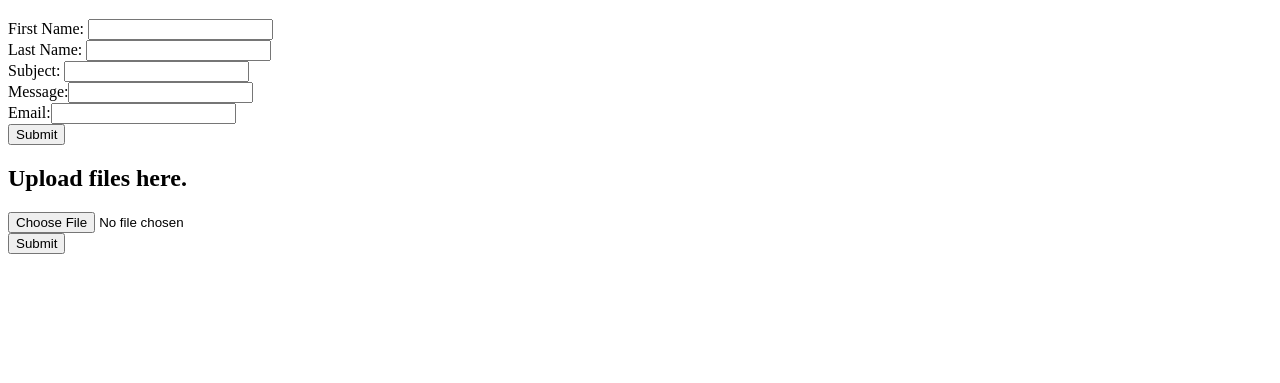
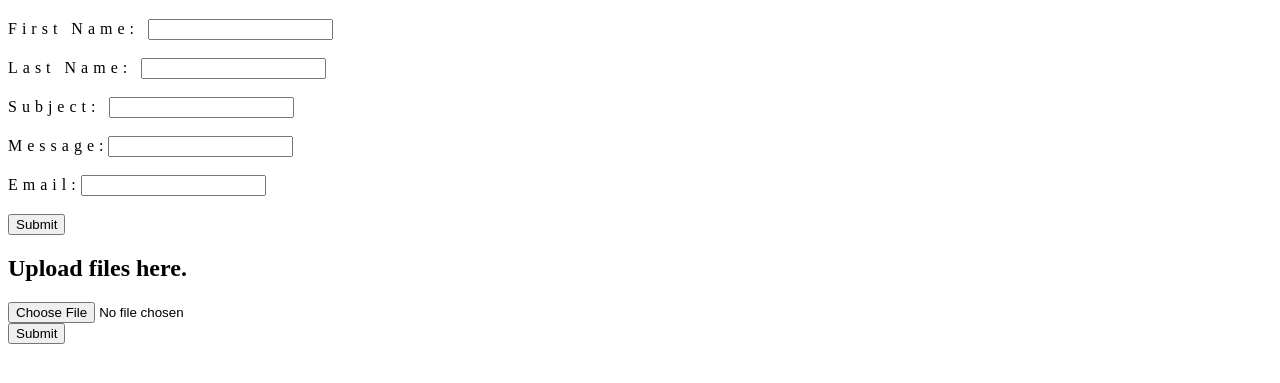
Before and after one commit to patparapatrick/2091-prelim-lab-activities-pv-su54wl, a website: page midterms/mid-integ-form/public/contact.html in a window 1280 px wide. Shown: the part 117-500 px from the top of the page. Drawn offline with Linux system fonts and the light colour scheme.

Commit message:
2 files modified

```diff
--- a/midterms/mid-integ-form/public/contact.css
+++ b/midterms/mid-integ-form/public/contact.css
@@ -2,6 +2,10 @@ h1 {
   background-color: black;
   color: rebeccapurple;
   text-align: center;
+}
+form {
+  text-align: left;
+  letter-spacing: 5px;
 }
 /* Add a black background color to the top navigation */
 .topnav {
--- a/midterms/mid-integ-form/public/contact.html
+++ b/midterms/mid-integ-form/public/contact.html
@@ -21,18 +21,17 @@
       enctype="multipart/form-data"
       method="GET"
     >
-      First Name: <input type="text" name="first_name" /> <br />
-      Last Name: <input type="text" name="last_name" /> <br> Subject:
-      <input type="text" name="subject" /> <br />
-      Message:<input type="text" name="message" /> <br />
-      Email:<input type="text" name="Email" /> <br />
+      First Name: <input type="text" name="first_name" /> <br /><br />
+      Last Name: <input type="text" name="last_name" /> <br />
+      <br />Subject: <input type="text" name="subject" /> <br /><br />
+      Message:<input type="text" name="message" /> <br /><br />
+      Email:<input type="text" name="Email" /> <br /><br />
       <input type="submit" value="Submit" />
     </form>
-    <h2> Upload files here. </h2>
+    <h2>Upload files here.</h2>
     <form action="/uploads" enctype="multipart/form-data" method="POST">
-      <input type="file" name="myFile" /> <br>
+      <input type="file" name="myFile" /> <br />
       <button type="submit">Submit</button>
     </form>
-
   </body>
 </html>
```
